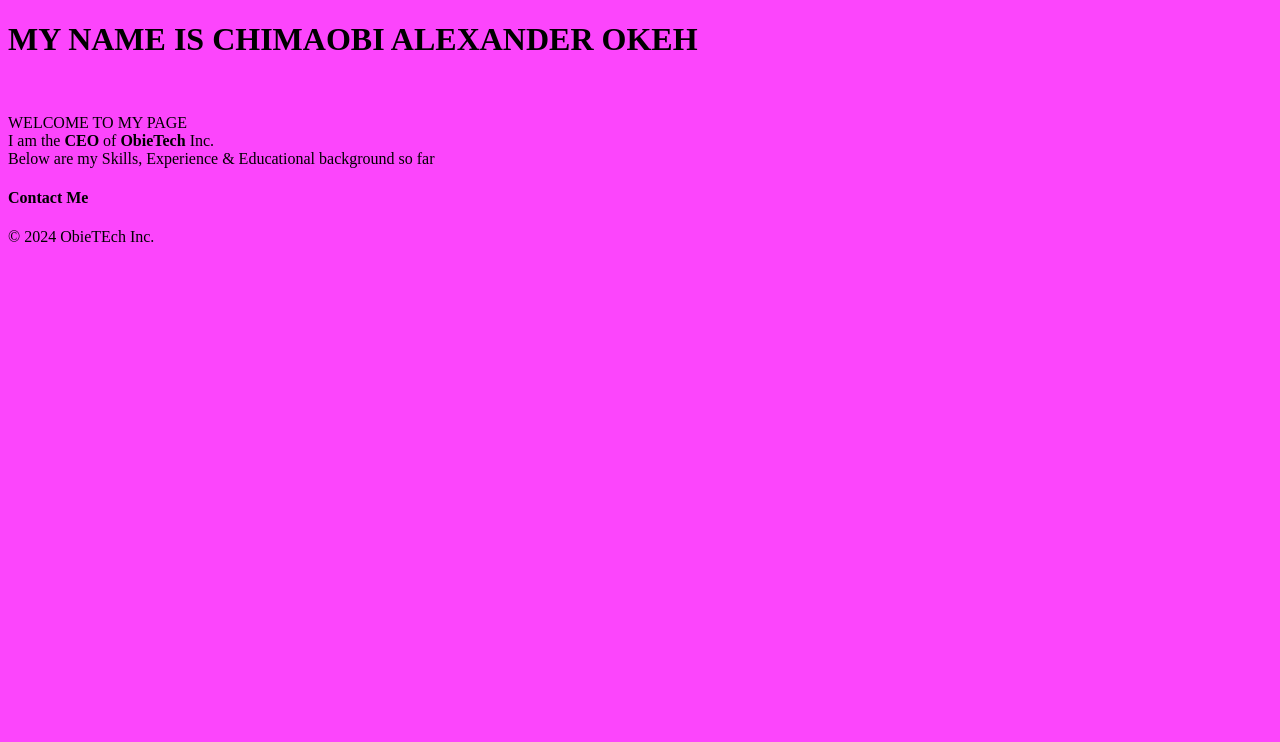
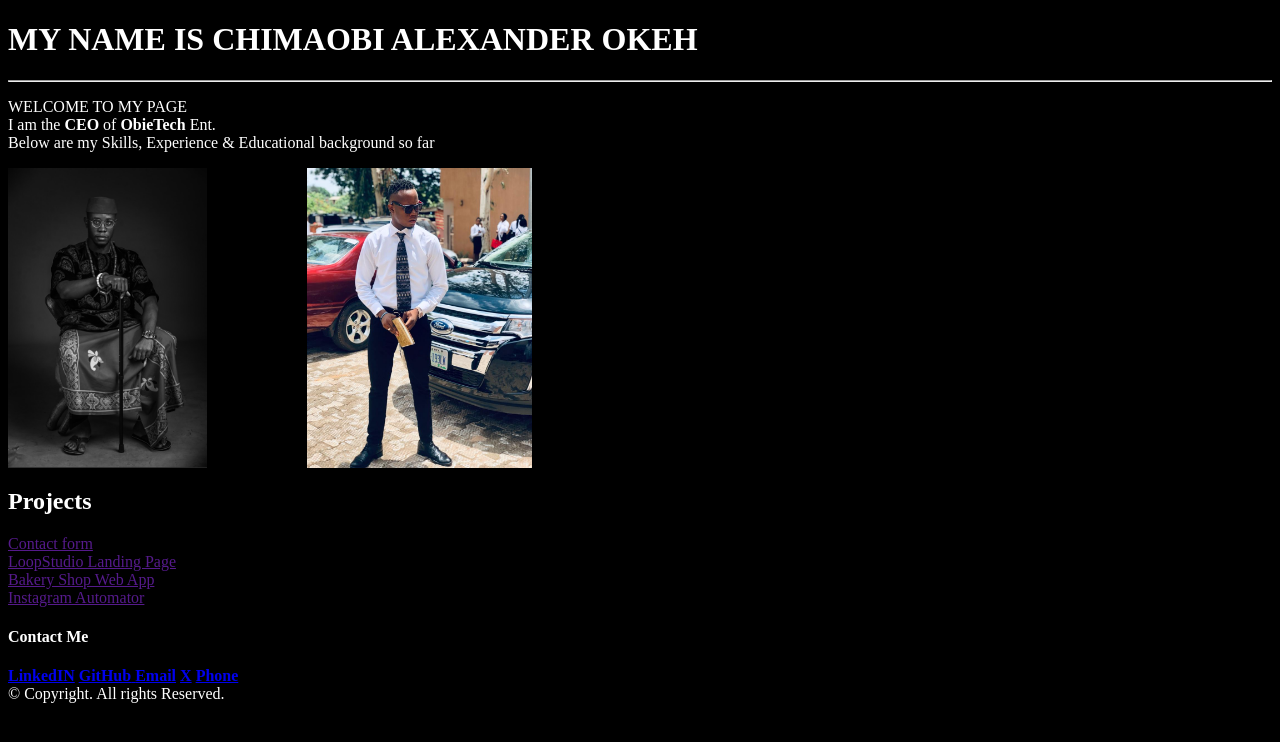
Before and after one commit to Icekingroyale/Online-Resume, a plain HTML site: page index.html in a window 1280 px wide. Drawn offline with Linux system fonts and the light colour scheme.

Commit message:
added section for projects

```diff
--- a/index.html
+++ b/index.html
@@ -3,23 +3,69 @@
   <head>
     <meta charset="UTF-8" />
     <meta name="viewport" content="width=device-width, initial-scale=1.0" />
-    <title>ObiePixels</title>
-    <link rel="stylesheet" href="style.css" />
+    <title>Chimaobi OKeh</title>
+    <link rel="stylesheet" href="./style.css" />
     <link rel="icon" type="icon" href="assets/icon.JPG" />
   </head>
   <body>
-    <h1>MY NAME IS CHIMAOBI ALEXANDER OKEH</h1>
+    <header class="header">
+      <h1>MY NAME IS CHIMAOBI ALEXANDER OKEH</h1>
 
-    <br />
+      <hr />
+    </header>
 
-    <p>
-      WELCOME TO MY PAGE <br />
-      I am the <strong>CEO</strong> of <strong>ObieTech</strong> Inc. <br />
-      Below are my Skills, Experience & Educational background so far
-    </p>
-    <h4>Contact Me</h4>
+    <main class="introduction">
+      <p>
+        WELCOME TO MY PAGE <br />
+        I am the <strong>CEO</strong> of <strong>ObieTech</strong> Ent. <br />
+        Below are my Skills, Experience & Educational background so far
+      </p>
+
+      <section class="section">
+         <img
+              src="./assets/IMG_1918.jpeg"
+              alt="A traditional photo of me"
+            />
 
 
-    <footer>&copy; 2024 ObieTEch Inc.</footer>
+            <img src="./assets/CISM9900.JPG"
+             alt="A proffesional photo of me" />
+      </section>
+    </main>
+
+    <section class="projects">
+      <h2>Projects</h2>
+      <div><a href="">Contact form</a></div>
+      <div><a href="">LoopStudio Landing Page</a></div>
+      <div><a href="">Bakery Shop Web App</a></div>
+      <div><a href="">Instagram Automator</a></div>
+    </section>
+
+    <footer>
+      <h4>Contact Me</h4>
+      <nav>
+        <a
+          href="https://www.linkedin.com/in/chimaobi-okeh-8a3a09308/"
+          target="_blank"
+          style="margin-left: 0px"
+          title="linkedin"
+          ><strong>LinkedIN</strong></a
+        >
+        <a
+          href="https://github.com/Icekingroyale"
+          target="_blank"
+          title="GitHub"
+          ><strong>GitHub</strong>
+        </a>
+        <a href="mailto: okehchimaobi@outlook.com" title="email me"
+          ><strong>Email</strong></a
+        >
+        <a href="https://x.com/Icekingroyale" target="_blank" title="X"
+          ><strong>X</strong></a
+        >
+        <a href="tel: +2349034777214" title="call me"><strong>Phone</strong></a>
+      </nav>
+       &copy; Copyright. All rights Reserved.
+    </footer>
   </body>
 </html>
--- a/style.css
+++ b/style.css
@@ -1,8 +1,16 @@
-*{
-    background-color: rgb(252, 69, 252);
+body{
+  background-color: black;
+  color: white;
 }
 
-h1{
-    color: black;
+main{
+  /* border: 2px solid red; */
+}
+
+.section{
+  display: flex;
+  /* border: 2px solid green; */
+  height: 300px;
+  gap: 100px;
 
 }
```
Also changed, not shown: assets/CISM9900.JPG (added), assets/IMG_1918.jpeg (added), assets/IMG_2076.JPG (added), assets/istockphoto-1987307560-1024x1024 (3).jpg (added).
